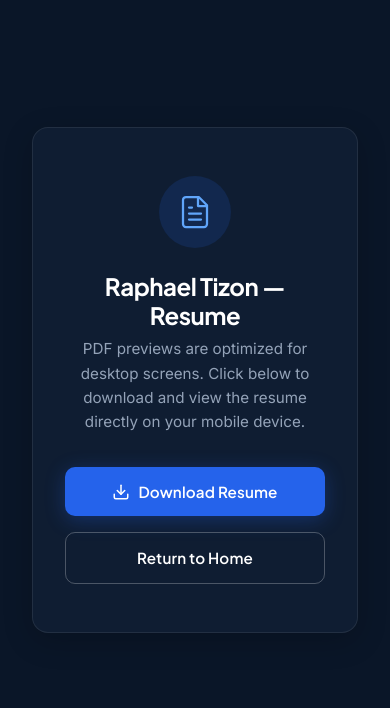
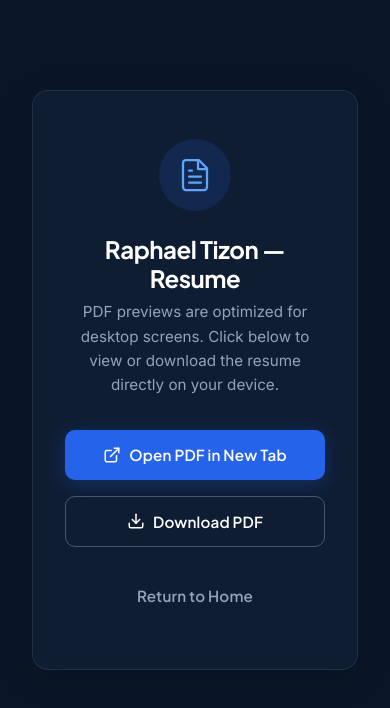
Before and after one commit to raphaeltizon/portfolio, a plain HTML site: page resume.html in a window 390 px wide. Shown: the part 78-786 px from the top of the page. Drawn offline with Linux system fonts and the light colour scheme.

Commit message:
Fix resume PDF paths to support local file preview and mobile open in new tab

```diff
--- a/resume.html
+++ b/resume.html
@@ -41,7 +41,7 @@
         <a href="index.html#achievements">Achievements</a>
         <a href="index.html#contact">Contact</a>
         <div class="nav-cta">
-          <a href="/assets/CV-Raphael-Tizon.pdf" download="CV-Raphael-Tizon.pdf" class="btn btn-primary btn-sm">
+          <a href="assets/CV-Raphael-Tizon.pdf" target="_blank" download="CV-Raphael-Tizon.pdf" class="btn btn-primary btn-sm">
             <svg xmlns="http://www.w3.org/2000/svg" viewBox="0 0 24 24" fill="none" stroke="currentColor"
               stroke-width="2" stroke-linecap="round" stroke-linejoin="round">
               <path d="M21 15v4a2 2 0 0 1-2 2H5a2 2 0 0 1-2-2v-4" />
@@ -66,10 +66,7 @@
        ============================================================ -->
   <main class="resume-viewer-container">
     <div class="resume-iframe-wrapper">
-      <object data="/assets/CV-Raphael-Tizon.pdf#toolbar=0" type="application/pdf" class="resume-iframe" title="Raphael Tizon Resume">
-        <embed src="/assets/CV-Raphael-Tizon.pdf#toolbar=0" type="application/pdf" class="resume-iframe" />
-        <p>Your browser does not support inline PDF viewing. <a href="/assets/CV-Raphael-Tizon.pdf">Click here to download the PDF.</a></p>
-      </object>
+      <iframe src="assets/CV-Raphael-Tizon.pdf#toolbar=0" class="resume-iframe" title="Raphael Tizon Resume"></iframe>
     </div>
 
     <!-- Mobile fallback card -->
@@ -86,19 +83,27 @@
           </svg>
         </div>
         <h2>Raphael Tizon — Resume</h2>
-        <p>PDF previews are optimized for desktop screens. Click below to download and view the resume directly on your
-          mobile device.</p>
+        <p>PDF previews are optimized for desktop screens. Click below to view or download the resume directly on your device.</p>
         <div class="mobile-card-actions">
-          <a href="/assets/CV-Raphael-Tizon.pdf" download="CV-Raphael-Tizon.pdf" class="btn btn-primary">
+          <a href="assets/CV-Raphael-Tizon.pdf" target="_blank" class="btn btn-primary">
+            <svg xmlns="http://www.w3.org/2000/svg" viewBox="0 0 24 24" fill="none" stroke="currentColor"
+              stroke-width="2" stroke-linecap="round" stroke-linejoin="round">
+              <path d="M18 13v6a2 2 0 0 1-2 2H5a2 2 0 0 1-2-2V8a2 2 0 0 1 2-2h6"></path>
+              <polyline points="15 3 21 3 21 9"></polyline>
+              <line x1="10" y1="14" x2="21" y2="3"></line>
+            </svg>
+            Open PDF in New Tab
+          </a>
+          <a href="assets/CV-Raphael-Tizon.pdf" download="CV-Raphael-Tizon.pdf" class="btn btn-secondary">
             <svg xmlns="http://www.w3.org/2000/svg" viewBox="0 0 24 24" fill="none" stroke="currentColor"
               stroke-width="2" stroke-linecap="round" stroke-linejoin="round">
               <path d="M21 15v4a2 2 0 0 1-2 2H5a2 2 0 0 1-2-2v-4" />
               <polyline points="7 10 12 15 17 10" />
               <line x1="12" y1="15" x2="12" y2="3" />
             </svg>
-            Download Resume
+            Download PDF
           </a>
-          <a href="index.html" class="btn btn-secondary">
+          <a href="index.html" class="btn btn-tertiary" style="margin-top: 8px; color: var(--gray-400);">
             Return to Home
           </a>
         </div>
```
